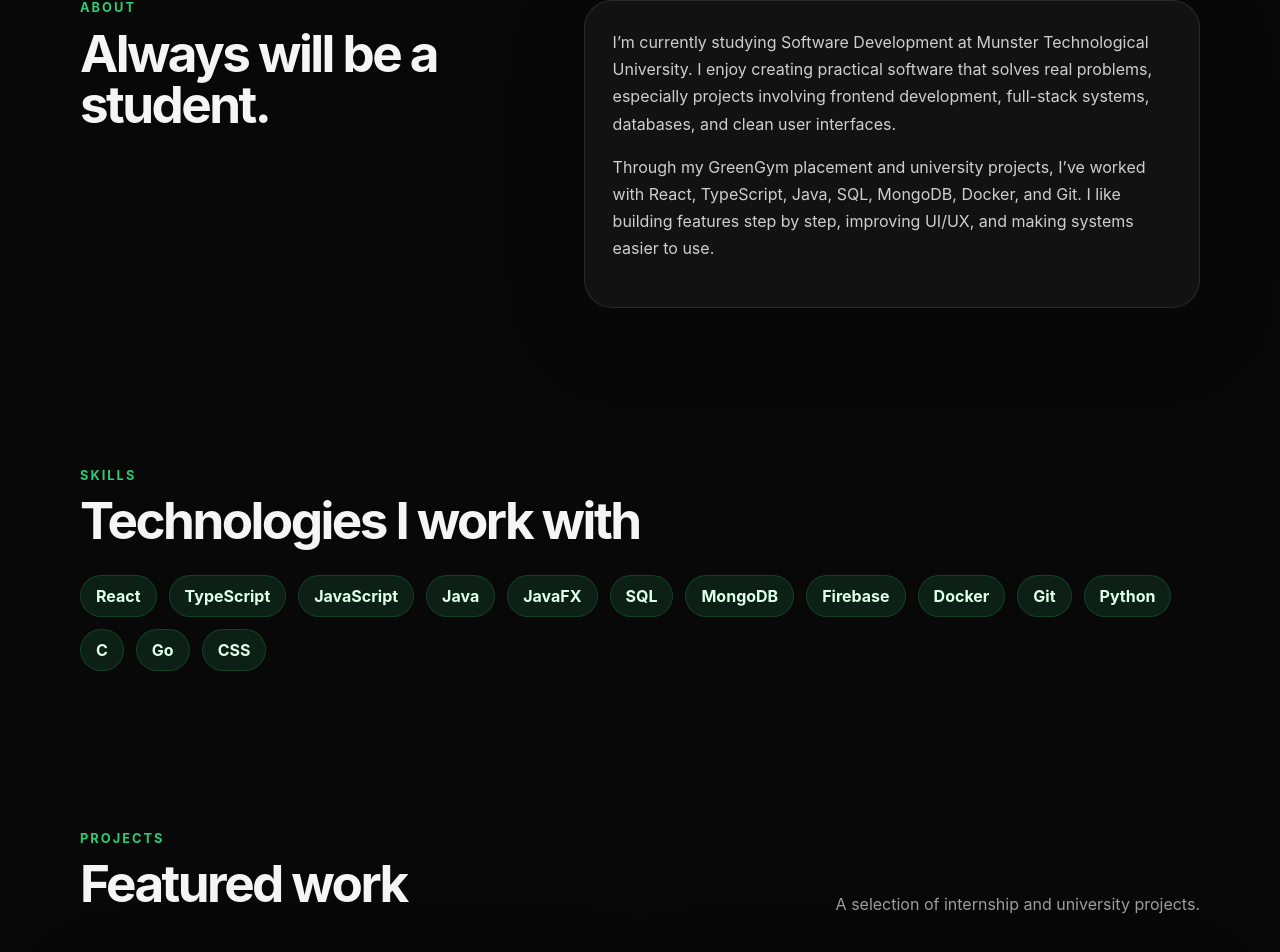
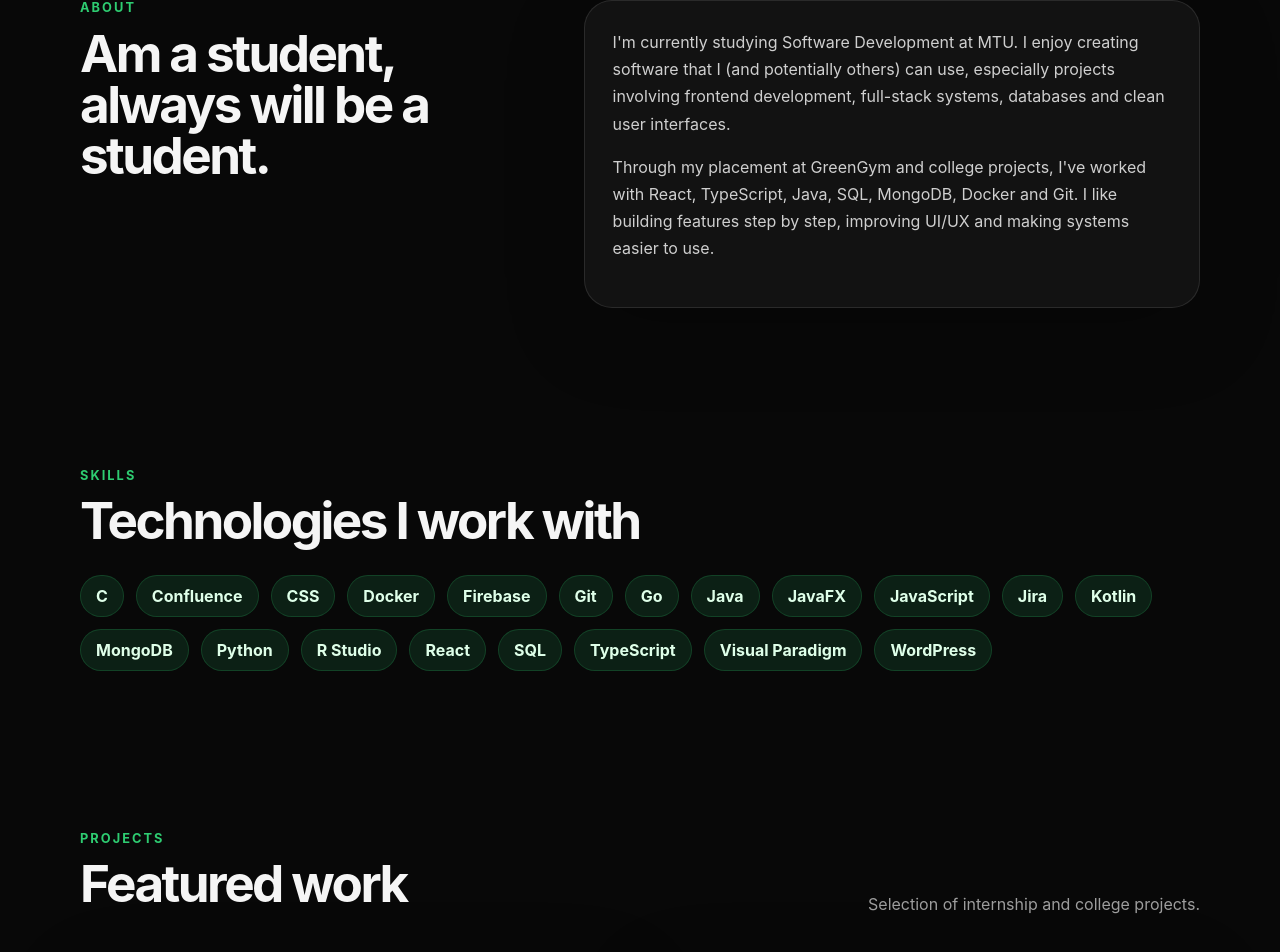
Before and after one commit to ice-ybanez/portfolio, a React (Vite) app: page / in a window 1280 px wide. Shown: the part 776-1728 px from the top of the page. Built offline with nearby package versions, Linux system fonts and the light colour scheme; grey boxes are pictures that could not be loaded.

Commit message:
Edited some necessary text details

```diff
--- a/src/App.tsx
+++ b/src/App.tsx
@@ -3,20 +3,26 @@ import "./index.css";
 import { projects } from "./data/projects";
 
 const skills = [
-  "React",
-  "TypeScript",
-  "JavaScript",
+  "C",
+  "Confluence",
+  "CSS",
+  "Docker",
+  "Firebase",
+  "Git",
+  "Go",
   "Java",
   "JavaFX",
+  "JavaScript",
+  "Jira",
+  "Kotlin",
+  "MongoDB",
+  "Python",
+  "R Studio",
+  "React",
   "SQL",
-  "MongoDB",
-  "Firebase",
-  "Docker",
-  "Git",
-  "Python",
-  "C",
-  "Go",
-  "CSS",
+  "TypeScript",
+  "Visual Paradigm",
+  "WordPress",
 ];
 
 const scrollToSection = (targetId: string) => {
@@ -104,12 +110,12 @@ function App() {
             <h1>Ice Ybanez</h1>
 
             <p className="heroRole">
-              Frontend & Full-Stack Developer
+              Full-Stack Developer
             </p>
 
             <p className="heroText">
               I build clean, practical software using React, TypeScript, Java,
-              databases, and modern development tools.
+              databases and modern development tools.
             </p>
 
             <div className="heroActions">
@@ -135,21 +141,20 @@ function App() {
       <section id="about" className="section twoColumn">
         <div>
           <p className="sectionLabel">About</p>
-          <h2>Always will be a student.</h2>
+          <h2>Am a student, always will be a student.</h2>
         </div>
 
         <div className="card">
           <p>
-            I’m currently studying Software Development at Munster Technological
-            University. I enjoy creating practical software that solves real
-            problems, especially projects involving frontend development,
-            full-stack systems, databases, and clean user interfaces.
+            I'm currently studying Software Development at MTU.
+            I enjoy creating software that I (and potentially others) can use, especially projects involving frontend development,
+            full-stack systems, databases and clean user interfaces.
           </p>
 
           <p>
-            Through my GreenGym placement and university projects, I’ve worked
-            with React, TypeScript, Java, SQL, MongoDB, Docker, and Git. I like
-            building features step by step, improving UI/UX, and making systems
+            Through my placement at GreenGym and college projects, I've worked
+            with React, TypeScript, Java, SQL, MongoDB, Docker and Git. I like
+            building features step by step, improving UI/UX and making systems
             easier to use.
           </p>
         </div>
@@ -176,7 +181,7 @@ function App() {
           </div>
 
           <p className="sectionHint">
-            A selection of internship and university projects.
+            Selection of internship and college projects.
           </p>
         </div>
 
@@ -243,14 +248,14 @@ function App() {
 
         <div className="card experienceCard">
           <div>
-            <h3>GreenGym Online</h3>
+            <h3>GreenGym</h3>
             <p className="muted">Full Stack Software Developer Intern</p>
           </div>
 
           <p>
-            Worked on frontend and full-stack tasks for a fitness platform,
-            focusing on React/TypeScript UI development, responsive layouts,
-            profile management, nutrition tracking, workout page improvements,
+            Worked on both frontend and backend tasks for a fitness platform,
+            focusing on React/TypeScript UI development, responsive layouts, auth,
+            profile management, feature implementation
             and Docker-based testing/development workflows.
           </p>
         </div>
@@ -258,11 +263,10 @@ function App() {
 
       <section id="contact" className="section contactSection">
         <p className="sectionLabel">Contact</p>
-        <h2>Let’s connect</h2>
+        <h2>Let's connect!</h2>
 
         <p>
-          I’m open to software development opportunities, placement experience,
-          graduate roles, and project collaborations.
+          I'm open to software development opportunities, graduate roles and project collaborations.
         </p>
 
         <div className="contactLinks">
```
